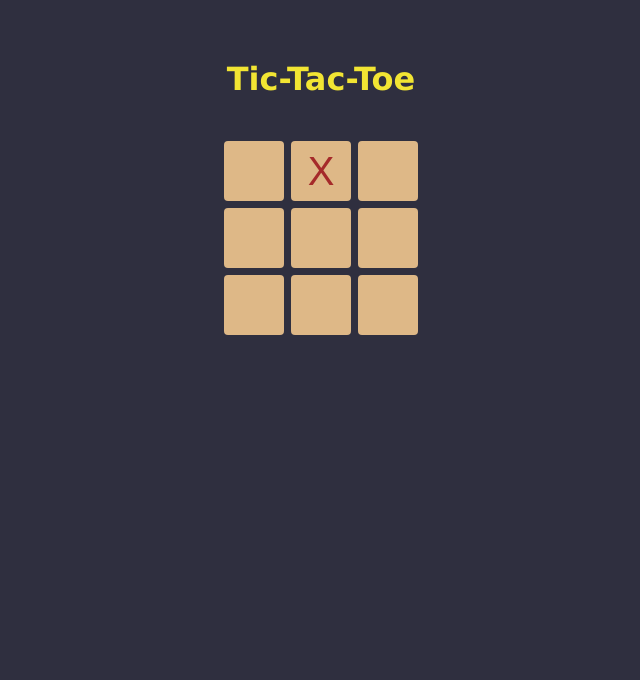
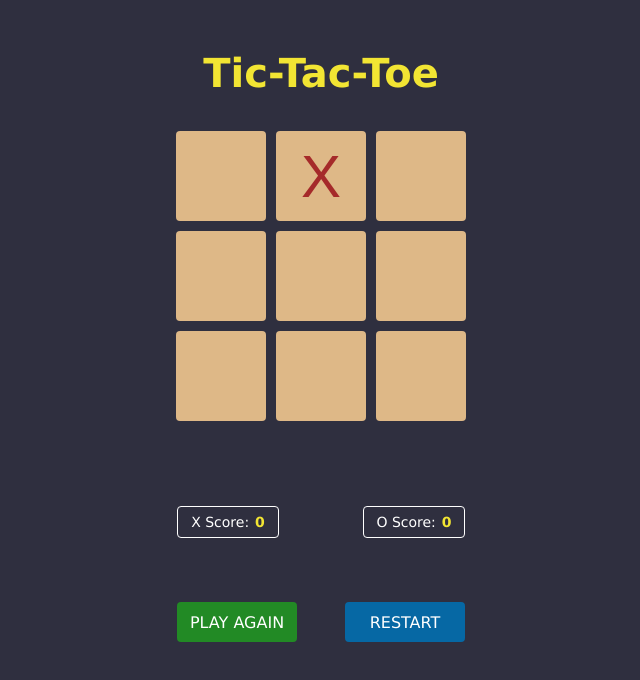
Before and after one commit to itsmeharfatma/Tic-Tac-Toe, a plain HTML site: page index.html in a window 1280 px wide. Both pictures are taken after a click on the button 639 px from the left and 171 px from the top of the page. Shown: the whole page, without its empty margins (319-959 px from the left). Drawn offline with Linux system fonts and the light colour scheme.

Commit message:
restart and play again buttons added along with changes in overall styling

```diff
--- a/index.html
+++ b/index.html
@@ -21,6 +21,18 @@
       <button></button>
     </div>
 
+    <div class="result-box">
+      <h2></h2>
+      <div class="score">
+        <p class="x-score">X Score: <span>0</span></p>
+        <p class="o-score">O Score: <span>0</span></p>
+      </div>
+      <div class="btn-box">
+        <div class="playAgain">play again</div>
+        <div class="restart">Restart</div>
+      </div>
+    </div>
+
     <script src="script.js"></script>
   </body>
 </html>
--- a/script.js
+++ b/script.js
@@ -1,10 +1,17 @@
 let box = document.querySelectorAll("button");
 let mainBox = document.querySelector(".main-box");
+let winner = document.querySelector("h2");
+let playAgain = document.querySelector(".playAgain");
+let restart = document.querySelector(".restart");
+let xScore = document.querySelector(".x-score").querySelector("span");
+let oScore = document.querySelector(".o-score").querySelector("span");
 
 let marker = "O";
 let index;
 let storeXPatterns = [];
 let storeOPatterns = [];
+let storeXScore = 0;
+let storeOScore = 0;
 
 const winningPatterns = [
   [0, 1, 2],
@@ -18,10 +25,11 @@ const winningPatterns = [
 ];
 
 const styles = {
-  O: { color: "brown", fontSize: "40px" },
-  X: { color: "white", fontSize: "40px" },
+  O: { color: "brown", fontSize: "60px" },
+  X: { color: "white", fontSize: "60px" },
 };
 
+const attachEventListeners = () => {
   // Marker Change:
   box.forEach((button) => {
     const handler = () => {
@@ -62,7 +70,7 @@ box.forEach((button) => {
   box.forEach((button) => {
     const winnerCheck = () => {
       // X Winner Check:
-    if (storeXPatterns.length >= 2) {
+      if (storeXPatterns.length >= 3) {
         for (let eachWinningPattern of winningPatterns) {
           let winnerX = [];
 
@@ -74,12 +82,15 @@ box.forEach((button) => {
           }
           if (winnerX.length >= 3) {
             console.log("X Won..!");
+            winner.innerText = "X Won..!";
+            storeXScore++;
+            xScore.innerText = storeXScore;
           }
         }
       }
 
       // O Winner Check:
-    if (storeOPatterns.length >= 2) {
+      if (storeOPatterns.length >= 3) {
         for (let eachWinningPattern of winningPatterns) {
           let winnerO = [];
 
@@ -91,9 +102,55 @@ box.forEach((button) => {
           }
           if (winnerO.length >= 3) {
             console.log("O Won..!");
+            winner.innerText = "O Won..!";
+            storeOScore++;
+            oScore.innerText = storeOScore;
           }
         }
       }
     };
     button.addEventListener("click", winnerCheck, { once: true });
   });
+};
+
+attachEventListeners();
+
+// Play Again:
+playAgain.addEventListener("click", () => {
+  marker = "O";
+  storeXPatterns = [];
+  storeOPatterns = [];
+  winner.innerText = "";
+
+  box.forEach((button) => {
+    button.innerText = "";
+    button.style.color = "";
+    button.style.fontSize = "";
+    button.replaceWith(button.cloneNode(true));
+  });
+
+  box = document.querySelectorAll("button");
+  attachEventListeners();
+});
+
+// Restart Game:
+restart.addEventListener("click", () => {
+  marker = "O";
+  storeXPatterns = [];
+  storeOPatterns = [];
+  storeXScore = 0;
+  storeOScore = 0;
+  winner.innerText = "";
+  xScore.innerText = 0;
+  oScore.innerText = 0;
+
+  box.forEach((button) => {
+    button.innerText = "";
+    button.style.color = "";
+    button.style.fontSize = "";
+    button.replaceWith(button.cloneNode(true));
+  });
+
+  box = document.querySelectorAll("button");
+  attachEventListeners();
+});
--- a/style.css
+++ b/style.css
@@ -1,6 +1,6 @@
 html,
 body {
-  height: 100vh;
+  height: 100%;
   width: 100%;
   margin: 0;
   padding: 0;
@@ -12,23 +12,24 @@ body {
 }
 
 h1 {
-    margin-top: 60px;
-    margin-bottom: 40px;
-    color: rgb(242, 229, 51);
-    font-family: Verdana, Geneva, Tahoma, sans-serif;
+  margin-top: 50px;
+  margin-bottom: 30px;
+  font-size: 40px;
+  color: rgb(242, 229, 51);
+  font-family: Verdana, Geneva, Tahoma, sans-serif;
 }
 
 .main-box {
-  width: 200px;
-  height: 200px;
+  width: 300px;
+  height: 300px;
   display: flex;
   flex-direction: row;
   flex-wrap: wrap;
 }
 
-button {
-  width: 60px;
-  height: 60px;
+.main-box button {
+  width: 90px;
+  height: 90px;
   padding: 4px;
   margin: auto;
   background-color: burlywood;
@@ -38,5 +39,87 @@ button {
 }
 
 button:hover {
-    background-color: rgb(185, 145, 93);
+  background-color: rgb(185, 145, 93);
 }
+
+.result-box {
+  display: flex;
+  flex-direction: column;
+  justify-content: center;
+  align-items: center;
+  font-family: Verdana, Geneva, Tahoma, sans-serif;
+}
+
+h2 {
+  color: rgb(242, 229, 51);
+  font-size: 40px;
+}
+
+.btn-box {
+  display: flex;
+  flex-direction: row;
+  gap: 48px;
+}
+
+.playAgain {
+  width: 120px;
+  height: 40px;
+  background-color: #228a25;
+  color: white;
+  border: none;
+  border-radius: 4px;
+  cursor: pointer;
+  display: flex;
+  justify-content: center;
+  align-items: center;
+  font-weight: 500;
+  text-transform: uppercase;
+}
+
+.playAgain:hover {
+  background-color: #1a731e;
+}
+
+.restart {
+  width: 120px;
+  height: 40px;
+  background-color: #0668a4;
+  color: white;
+  border: none;
+  border-radius: 4px;
+  cursor: pointer;
+  display: flex;
+  justify-content: center;
+  align-items: center;
+  font-weight: 500;
+  text-transform: uppercase;
+}
+
+.restart:hover {
+  background-color:  #06598d;
+}
+
+.score {
+  display: flex;
+  flex-direction: row;
+  gap: 84px;
+  color: white;
+  font-size: 14px;
+  margin-bottom: 50px;
+}
+
+.score p {
+  width: 100px;
+  height: 30px;
+  display: flex;
+  justify-content: center;
+  align-items: center;
+  gap: 6px;
+  border: 1px solid white;
+  border-radius: 4px;
+}
+
+.score span {
+  color: rgb(242, 229, 51);
+  font-weight: bold;
+}
```
Lines whose indentation alone changed are shown as unchanged.
